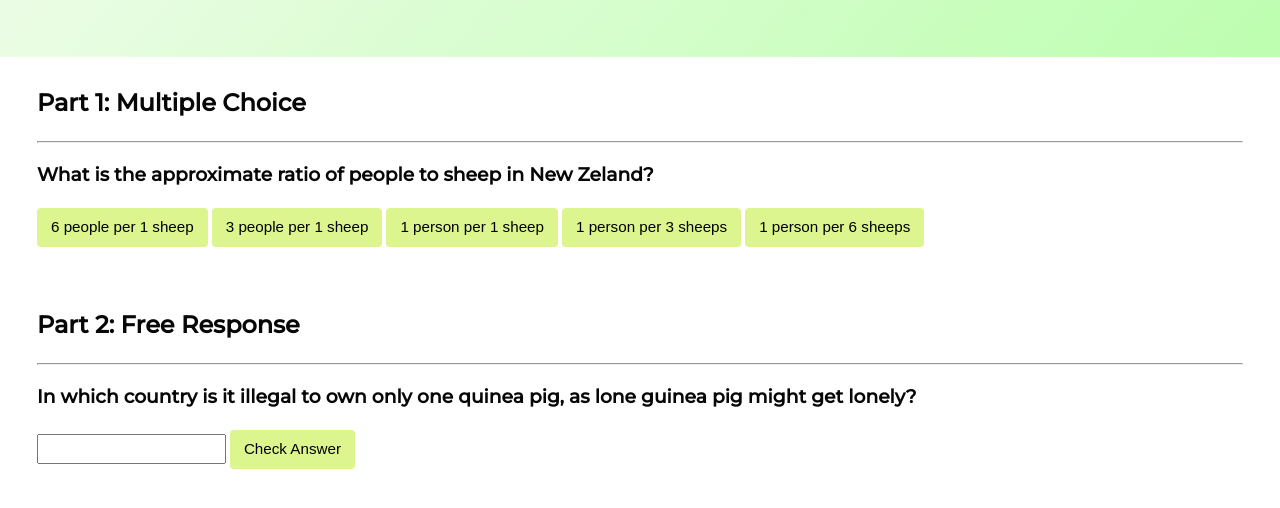
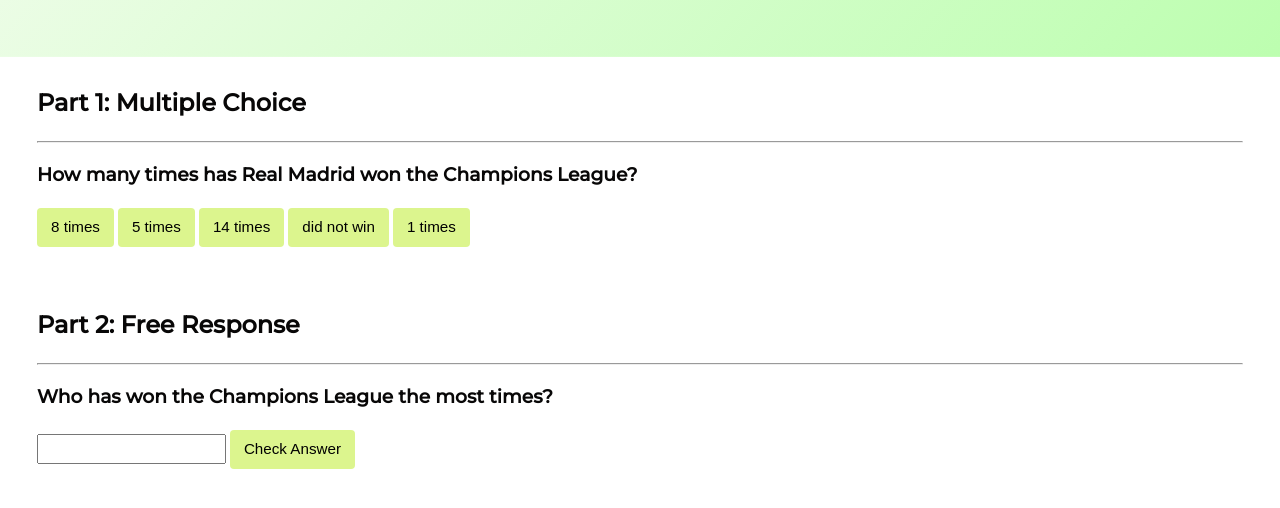
Before and after one commit to zellans/Trivia, a plain HTML site: page index.html in a window 1280 px wide. Shown: the part 172-680 px from the top of the page. Drawn offline with Linux system fonts and the light colour scheme.

Commit message:
Update index.html

```diff
--- a/index.html
+++ b/index.html
@@ -25,7 +25,7 @@
                 document.querySelector("#free-button").addEventListener('click', function(){
                     let input = document.querySelector("input");
                     let message_free = document.querySelector("#free-message");
-                    if (input.value == "Switzerland")
+                    if (input.value == "Real Madrid")
                     {
                         input.style.color = "green";
                         message_free.innerHTML = "Correct";
@@ -50,12 +50,12 @@
             <div class="section">
                 <h2>Part 1: Multiple Choice </h2>
                 <hr>
-                <h3>What is the approximate ratio of people to sheep in New Zeland?</h3>
-                <button class = "incorrect">6 people per 1 sheep</button>
-                <button class = "incorrect">3 people per 1 sheep</button>
-                <button class = "incorrect">1 person per 1 sheep</button>
-                <button class = "incorrect">1 person per 3 sheeps</button>
-                <button id = "correct">1 person per 6 sheeps</button>
+                <h3>How many times has Real Madrid won the Champions League?</h3>
+                <button class = "incorrect">8 times </button>
+                <button class = "incorrect">5 times</button>
+                <button id = "correct">14 times</button>
+                <button class = "incorrect">did not win</button>
+                <button class = "incorrect">1 times</button>
                 <p id="message"></p>
             </div>
 
@@ -63,7 +63,7 @@
                 <h2 class="free-response">Part 2: Free Response</h2>
                 <hr class="free-response">
                 <!-- TODO: Add free response question here -->
-                <h3>In which country is it illegal to own only one quinea pig, as lone guinea pig might get lonely?</h3>
+                <h3>Who has won the Champions League the most times?</h3>
                 <input type="text">
                 <button id="free-button">Check Answer</button>
                 <p id="free-message"></p>
```
